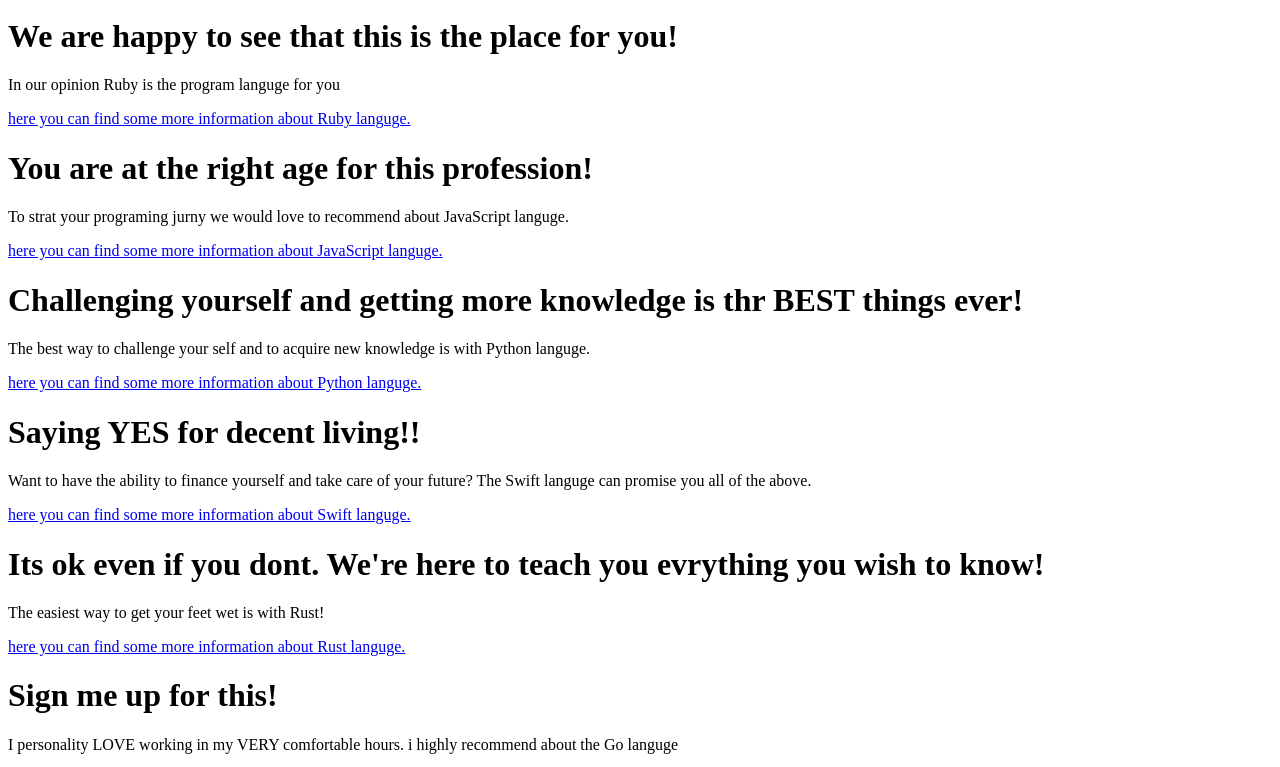
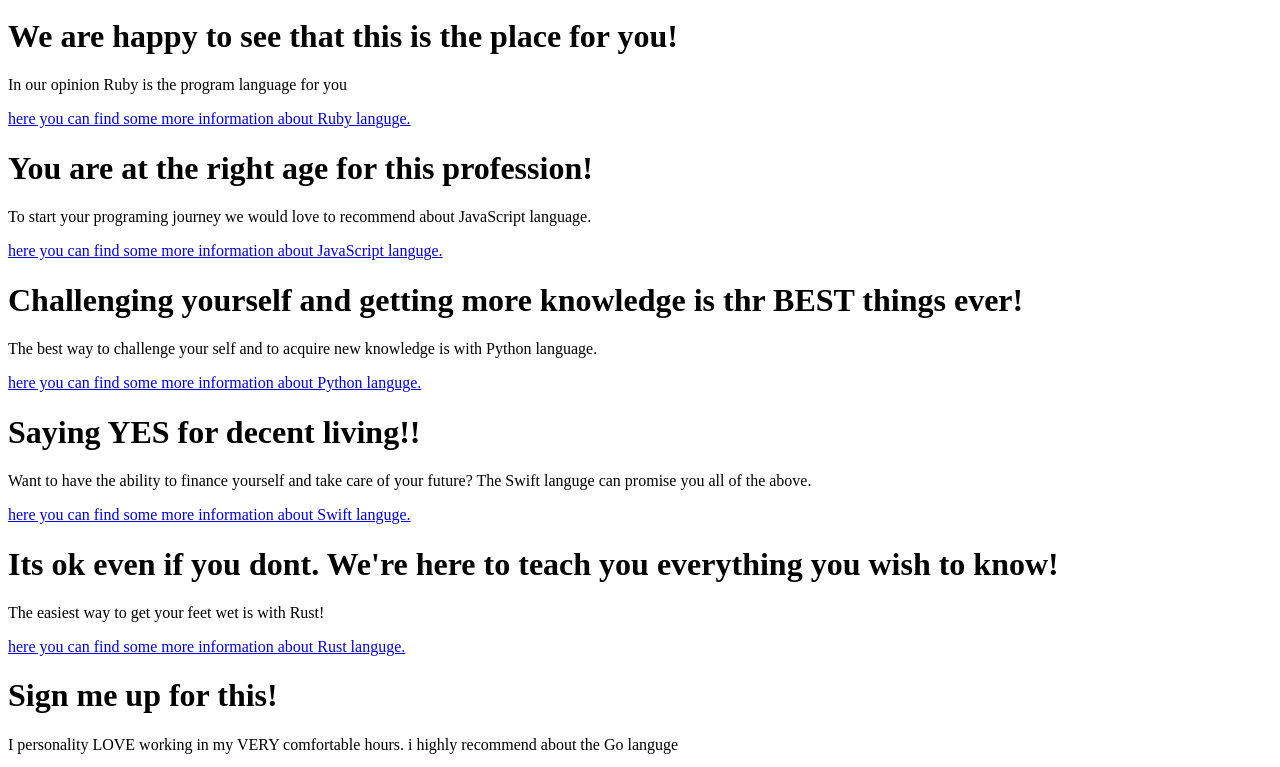
Before and after one commit to orbu13/second-independent2, a plain HTML site: page index.html in a window 1280 px wide. Shown: the part 413-1180 px from the top of the page. Drawn offline with Linux system fonts and the light colour scheme; a script that the page names is missing.

Commit message:
trying my is\else list

```diff
--- a/index.html
+++ b/index.html
@@ -41,17 +41,17 @@
 
  <div id="question1" class="hidden">
   <h1>We are happy to see that this is the place for you!</h1>
-  <p>In our opinion Ruby is the program languge for you</p>
+  <p>In our opinion Ruby is the program language for you</p>
   <a href="https://www.udemy.com/course/ruby-smartherd/?utm_source=adwords&utm_medium=udemyads&utm_campaign=DSA_Catchall_la.EN_cc.US&utm_content=deal4584&utm_term=_._ag_95911180068_._ad_532194018662_._kw__._de_c_._dm__._pl__._ti_dsa-406594358574_._li_9032933_._pd__._&matchtype=&gclid=CjwKCAjwyeujBhA5EiwA5WD7_efbnShrJx0HDRaaut4u2SvQCxj0Yq53GFuw3NX44vlJfIe2xKR4FxoC6gsQAvD_BwE">here you can find some more information about Ruby languge.</a>
 </div>
 <div id="question2" class="hidden">
   <h1>You are at the right age for this profession!</h1>
-  <p>To strat your programing jurny we would love to recommend about JavaScript languge.</p>
+  <p>To start your programing journey we would love to recommend about JavaScript language.</p>
   <a href="https://www.udemy.com/topic/JavaScript/?gclid=CjwKCAjwyeujBhA5EiwA5WD7_Rb8Cs-OPIMPBSdHrP4uyzRCBswupiRBOCJ4MzMk--QbDJS0YnJJ2hoCagoQAvD_BwE&matchtype=b&utm_campaign=JavaScript_v.PROF_la.EN_cc.ROW_ti.6368&utm_content=deal4584&utm_medium=udemyads&utm_source=adwords&utm_term=_._ag_82721556216_._ad_535700363647_._kw_javascript%20exercises_._de_c_._dm__._pl__._ti_kwd-786568839818_._li_9032933_._pd__._">here you can find some more information about JavaScript languge.</a>
 </div>
 <div id="question3" class="hidden">
   <h1>Challenging yourself and getting more knowledge is thr BEST things ever! </h1>
-  <p>The best way to challenge your self and to acquire new knowledge is with Python languge. </p>
+  <p>The best way to challenge your self and to acquire new knowledge is with Python language. </p>
   <a href="https://www.udemy.com/course/100-days-of-code/?utm_source=adwords&utm_medium=udemyads&utm_campaign=Python_v.PROF_la.EN_cc.ROW_ti.7380&utm_content=deal4584&utm_term=_._ag_85724077424_._ad_535757779589_._kw_python+free+course_._de_c_._dm__._pl__._ti_kwd-298564862288_._li_9032933_._pd__._&matchtype=b&gclid=CjwKCAjwyeujBhA5EiwA5WD7_bDyKoWN2RWzHCzZrNP0sCsJflcbOX2aFD7hcO0FTVcoK-ARBnKb2xoCm6oQAvD_BwE">here you can find some more information about Python languge.</a>
 </div>
 <div id="question4" class="hidden">
@@ -60,7 +60,7 @@
   <a href="https://www.udemy.com/course/make-your-first-iphone-app-using-swift-swiftui-and-ios-15/?utm_source=adwords&utm_medium=udemyads&utm_campaign=Swift_v.PROF_la.EN_cc.US_ti.7956&utm_content=deal4584&utm_term=_._ag_83329511434_._ad_555818940419_._kw_swift+programming_._de_c_._dm__._pl__._ti_kwd-321767432351_._li_9032933_._pd__._&matchtype=b&gclid=CjwKCAjwyeujBhA5EiwA5WD7_fSB4GfzMkhReM4z50y6iyYa2wOUCrYhyKAhMPMZ1amFlCfNfLjRnxoCBnEQAvD_BwE">here you can find some more information about Swift languge.</a>
   </div>
   <div id="question5" class="hidden">
-    <h1>Its ok even if you dont. We're here to teach you evrything you wish to know! </h1>
+    <h1>Its ok even if you dont. We're here to teach you everything you wish to know! </h1>
     <p>The easiest way to get your feet wet is with Rust! </p>
     <a href="https://www.udemy.com/course/rust-lang/?gclid=CjwKCAjwyeujBhA5EiwA5WD7_fGE42CXMiDVPL4UPad3mnQsk9T7y8dFr_LClHNm7LjhqTyFMDRfzxoC8JEQAvD_BwE&matchtype=b&utm_campaign=LongTail_la.EN_cc.US&utm_content=deal4584&utm_medium=udemyads&utm_source=adwords&utm_term=_._ag_84297254332_._ad_532070051910_._kw_rust+programming+language+tutorial_._de_c_._dm__._pl__._ti_aud-720389363895%3Akwd-567433667905_._li_9032933_._pd__._">here you can find some more information about Rust languge.</a>
   </div>
```
